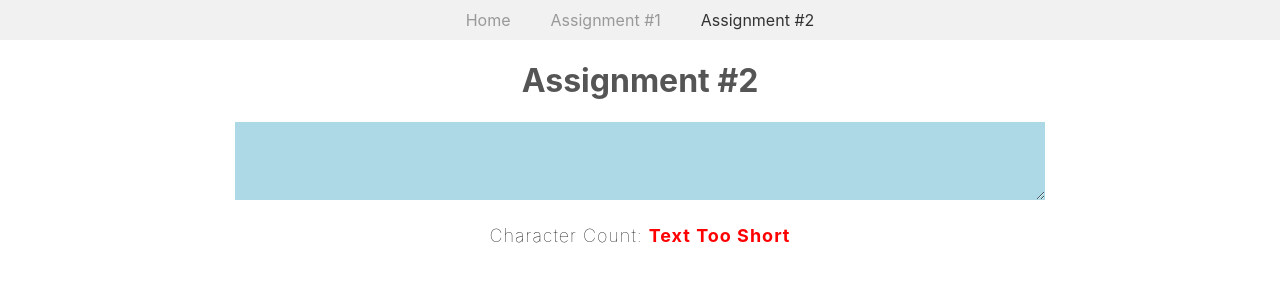
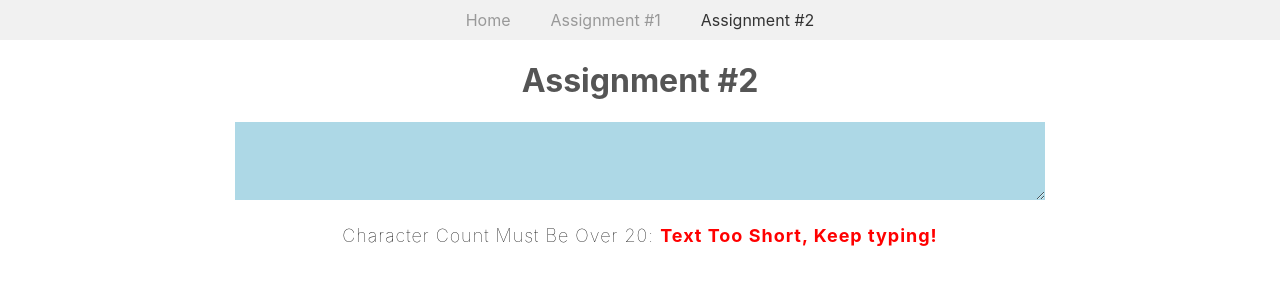
Before and after one commit to christoph-codes/reactTraining, a React (Create React App) app in the folder reactTraining/: page /assignment2 in a window 1280 px wide. Shown: the top 300 px of the page. Built offline with nearby package versions, Linux system fonts and the light colour scheme.

Commit message:
Completed Assignment #2 with styling and validation

```diff
--- a/reactTraining/src/components/assignmentTwo/AssignmentTwo.js
+++ b/reactTraining/src/components/assignmentTwo/AssignmentTwo.js
@@ -4,25 +4,30 @@ import ValidationComp from './validationComp/ValidationComp';
 import CharComp from './charComp/CharComp';
 
 export default function AssignmentTwo() {
+    // Component State
     const [inputText, setInputText] = useState('');
+    // Setting the state entered from the input field
     const handleText = e => {
         setInputText(e.target.value);
     }
-
-    let characters = [...inputText.split(' ')];
-    console.log(characters);
-
-    const deleteWord = (index) => {
+    //Making a copy of the existing state and converting into an array
+    let characters = [...inputText];
+    // Delete letter function to fired upon click
+    const deleteLetter = (index) => {
         let words = characters;
         words.splice(index, 1);
-        setInputText(words);
+        setInputText(words.join(''));
     }
-
+    // Initiate variable that loops through each character
     let chars = null;
+    // Check to see if any characters have been entered
     if(inputText.length > 0) {
+        // Set variable that loops through each character
         chars = (
             characters.map((char, index) => {
-                    return <CharComp key={index} letters={char} onClick={() => deleteWord(index)} />
+                    // Return component that displays each character in its own div
+                    return <CharComp key={index} letters={char} onClick={() => deleteLetter(index)} />
+
             })
         )
     }
@@ -33,6 +38,7 @@ export default function AssignmentTwo() {
             <InputField onChange={handleText} text={inputText}/>
             <ValidationComp length={inputText.length} text={inputText}/>
             {chars}
+            {chars ? <p><b>Click on a letter to remove it from this list.</b></p> : null}
         </div>
     )
 }
--- a/reactTraining/src/components/assignmentTwo/validationComp/ValidationComp.js
+++ b/reactTraining/src/components/assignmentTwo/validationComp/ValidationComp.js
@@ -3,21 +3,22 @@ import "./ValidationComp.scss";
 
 export default function ValidationComp(props) {
   let charMessage = null;
-  if (props.length >= 50) {
+  const charMinimum = 20
+  if (props.length >= charMinimum) {
     charMessage = {
-      message: "Text Long Enough",
+      message: "Great Job!",
       class: "green"
     };
   } else {
     charMessage = {
-      message: "Text Too Short",
+      message: "Text Too Short, Keep typing!",
       class: "red"
     };
   }
   return (
     <div className="ValidationComp">
       <p>
-        Character Count: <span className={charMessage.class}>{charMessage.message}</span>
+        Character Count Must Be Over {charMinimum}: <span className={charMessage.class}>{charMessage.message}</span>
       </p>
     </div>
   );
```
